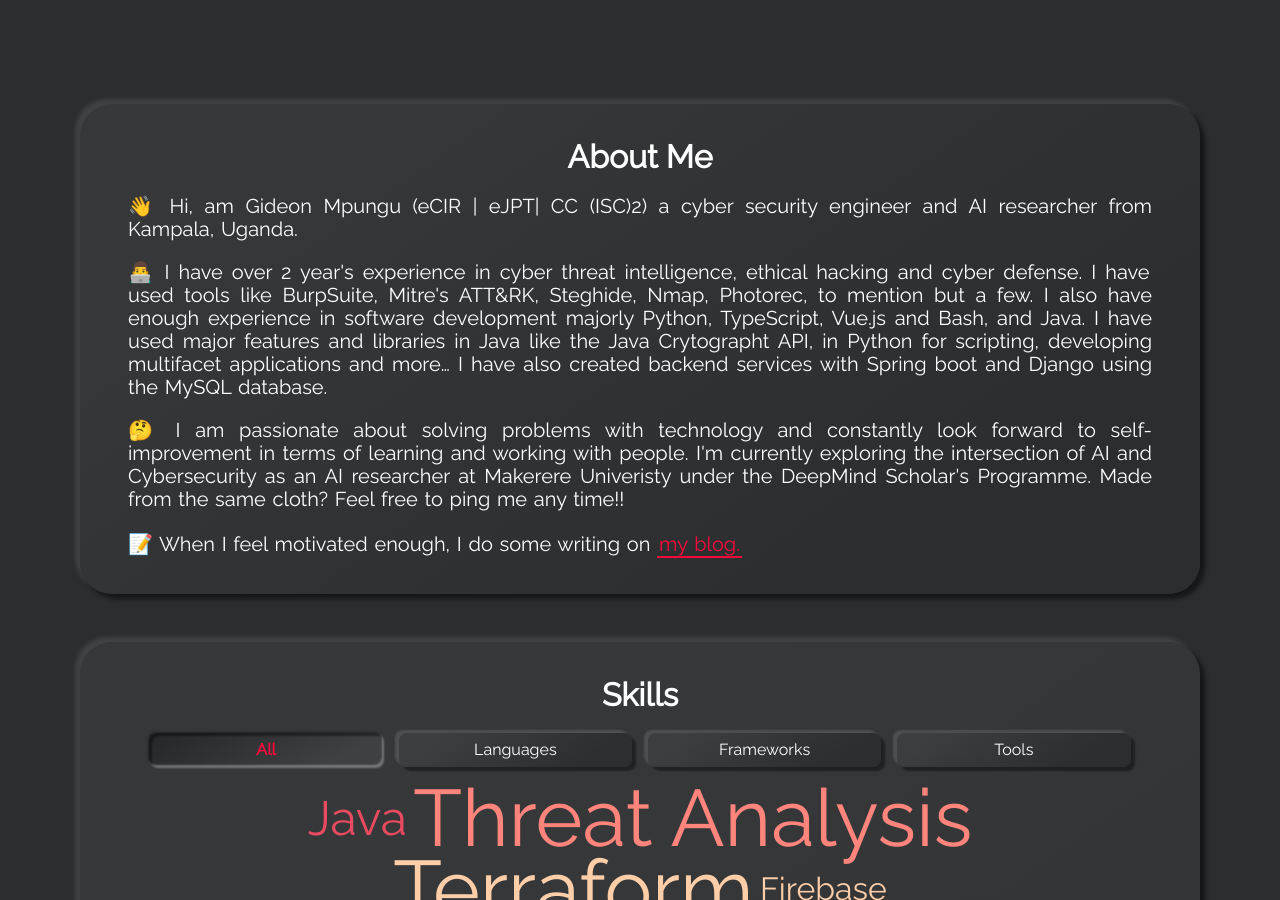
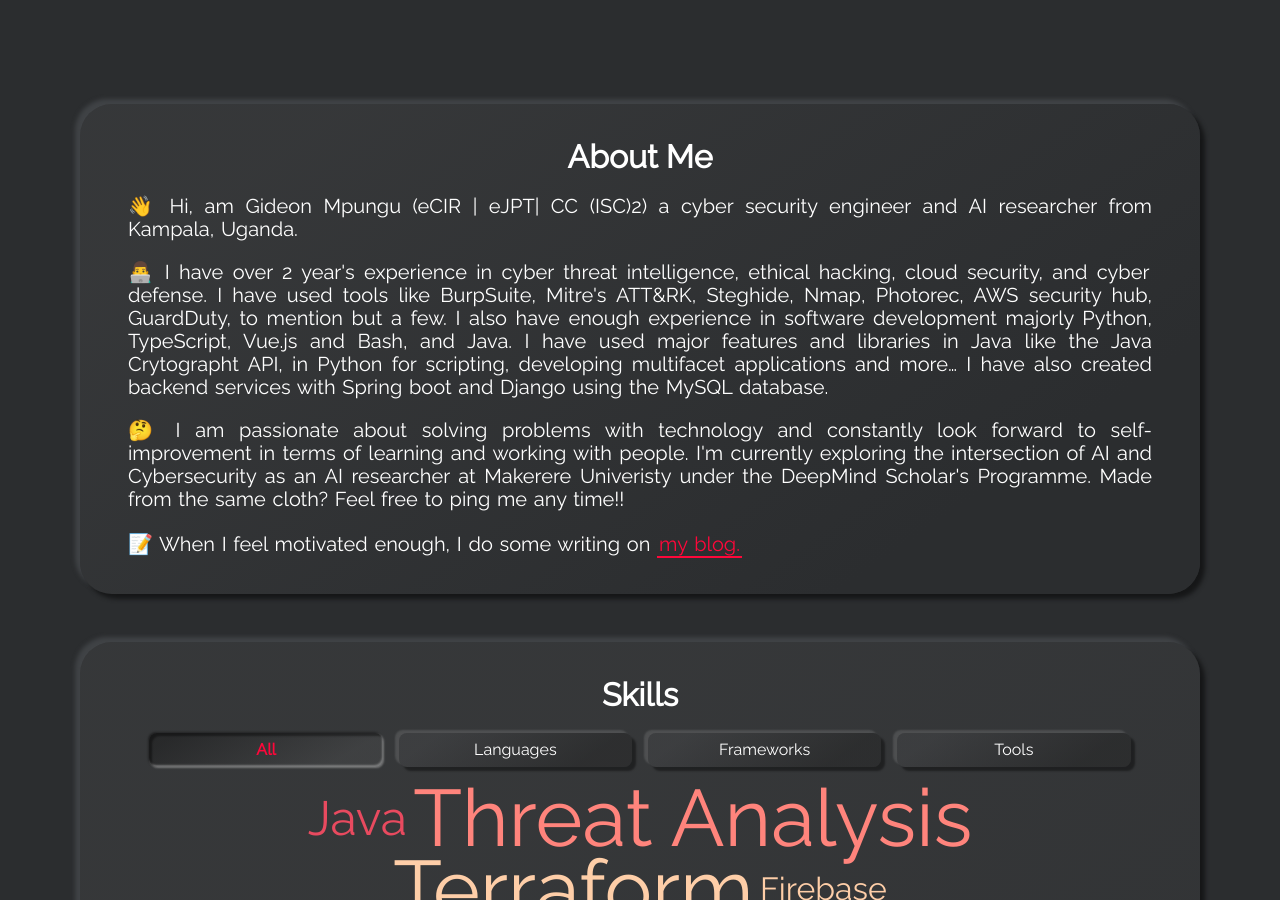
Before and after one commit to giddy-mpungu/giddy-mpungu.github.io, a Jekyll site: the page built from index.html, in a window 1280 px wide and 900 px high, scrolled down 956 px. Built offline with Jekyll 4.4.1, drawn with Linux system fonts in a browser that asks for light colours.

Commit message:
Update personal details

```diff
--- a/_includes/section-aboutme.html
+++ b/_includes/section-aboutme.html
@@ -5,7 +5,7 @@
 </p>
 
 <p class="description" data-aos="fade-down">
-	👨‍💻️ I have over 2 year's experience in cyber threat intelligence, ethical hacking and cyber defense. I have used tools like BurpSuite, Mitre's ATT&RK, Steghide, Nmap, Photorec, to mention but a few. I also have enough experience in software development majorly Python, TypeScript, Vue.js and Bash, and Java. I have used major features and libraries in Java like the Java Crytographt API, in Python for scripting, developing multifacet applications and more… I have also created backend services with Spring boot and Django using the MySQL database.
+	👨‍💻️ I have over 2 year's experience in cyber threat intelligence, ethical hacking, cloud security, and cyber defense. I have used tools like BurpSuite, Mitre's ATT&RK, Steghide, Nmap, Photorec, AWS security hub, GuardDuty, to mention but a few. I also have enough experience in software development majorly Python, TypeScript, Vue.js and Bash, and Java. I have used major features and libraries in Java like the Java Crytographt API, in Python for scripting, developing multifacet applications and more… I have also created backend services with Spring boot and Django using the MySQL database.
 </p>
 
 <p class="description" data-aos="fade-down">
```
